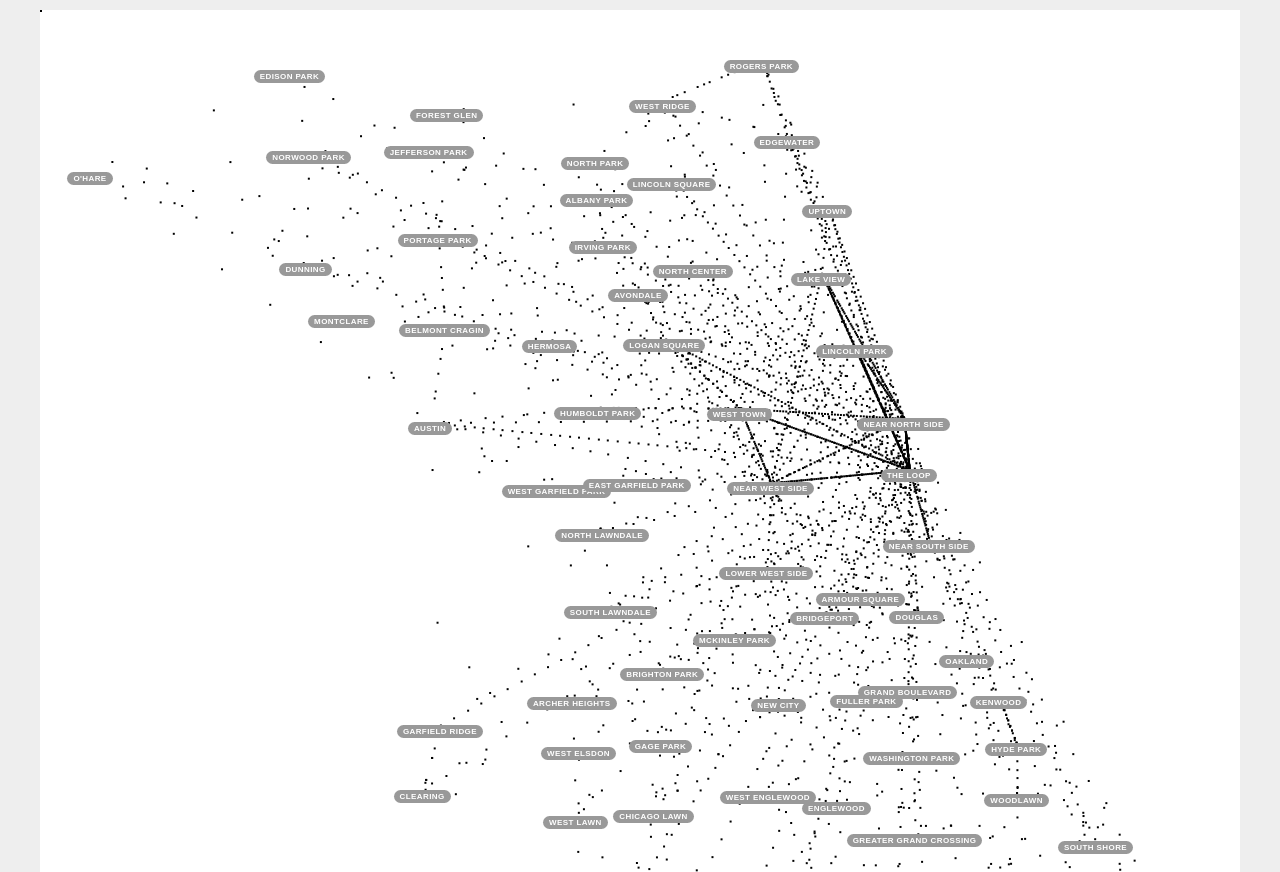
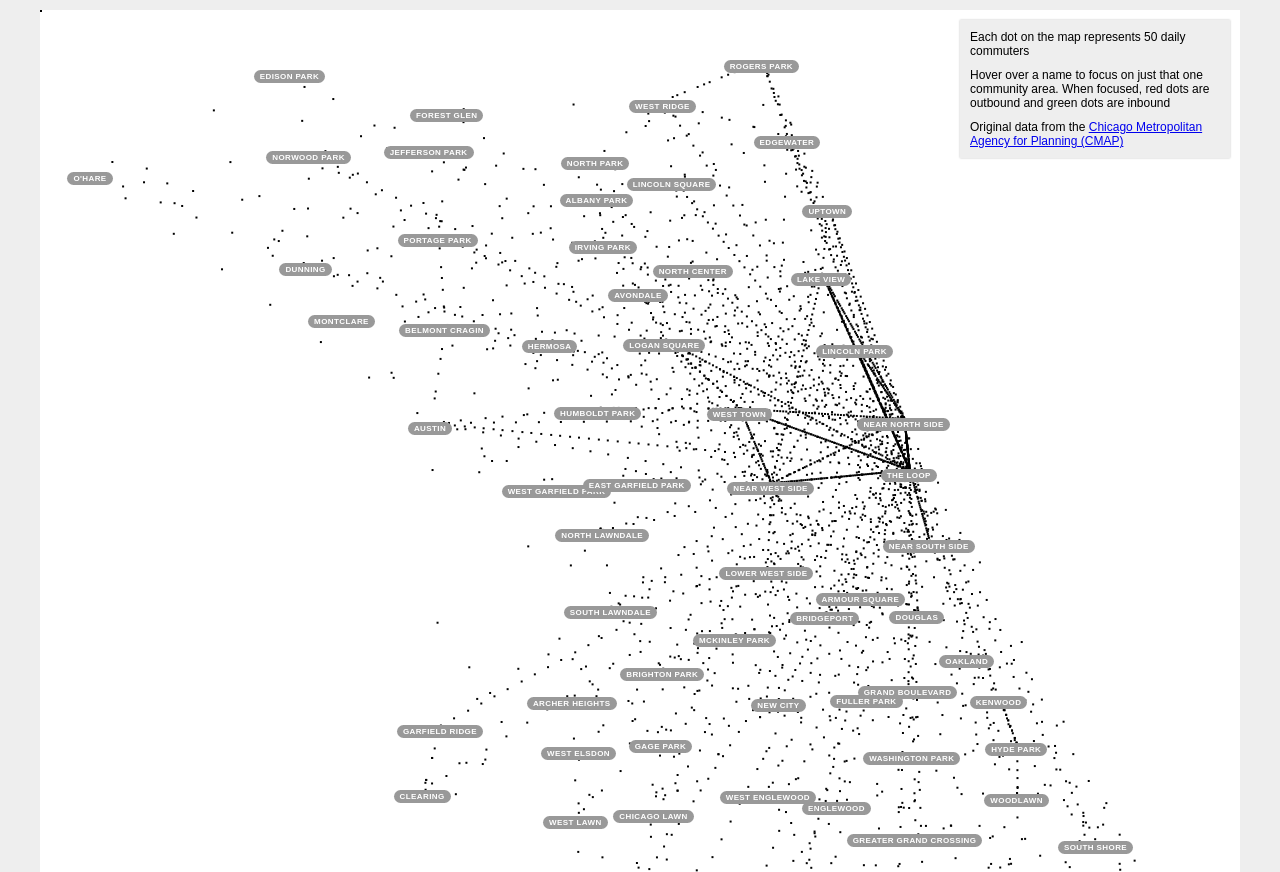
Before and after one commit to nmartin413/chicago-commutes, a plain HTML site: page index.html in a window 1280 px wide. Shown: the top 872 px of the page. Drawn offline with Linux system fonts and the light colour scheme.

Commit message:
add legend

```diff
--- a/css/styles.css
+++ b/css/styles.css
@@ -33,3 +33,21 @@
   color: white;
   white-space: nowrap;
 }
+
+.legend {
+  position: absolute;
+  top: 10px;
+  right: 10px;
+  width: 250px;
+  padding: 10px 10px 0;
+  background: #eee;
+  box-shadow: 0 0 2px rgba(0,0,0,0.25);
+}
+
+.legend p {
+  line-height: 1em;
+  margin: 0;
+  padding: 0;
+  font: 12px sans-serif;
+  margin-bottom: 10px;
+}
--- a/index.html
+++ b/index.html
@@ -7,7 +7,15 @@
   </head>
   <body style="margin:0;">
     <div style="background:#eee; padding: 10px 0; ">
-      <div id="wrap"></div>
+      <div id="wrap">
+        <div class="legend">
+          <p>Each dot on the map represents 50 daily commuters</p>
+          <p>Hover over a name to focus on just that one community area. When focused, red dots are outbound and green dots are inbound</p>
+          <p>
+            Original data from the <a target="_blank" href="http://www.cmap.illinois.gov/">Chicago Metropolitan Agency for Planning (CMAP)</a>
+          </p>
+        </div>
+      </div>
     </div>
     <script type="application/javascript" src="./js/commAreas.js"></script>
     <script type="application/javascript" src="./js/commuteVectors.js"></script>
```
